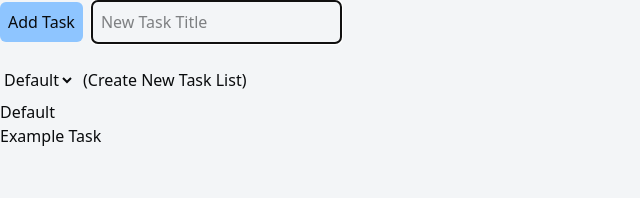
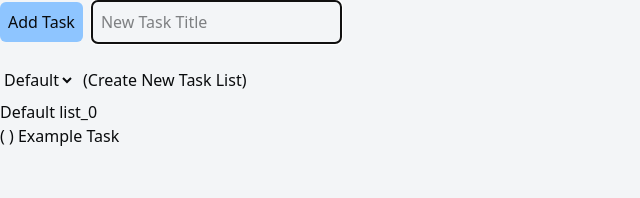
Before and after one commit to JoshuaCoquia/effortless-tasks, a Next.js app: page / in a window 1280 px wide. Shown: the top 198 px of the page, without its empty margins (0-640 px from the left). Built offline with nearby package versions, Linux system fonts and the light colour scheme.

Commit message:
Feat: allow tasks to be renamed and completed

```diff
--- a/src/app/TaskList.tsx
+++ b/src/app/TaskList.tsx
@@ -3,17 +3,33 @@ import type { TaskData } from "./types";
 type TaskListProps = {
   title: string;
   tasks: TaskData[];
+  onTaskButtonClick: (id: string) => void;
+  onTaskTextUpdate: (id: string, e: React.ChangeEvent<HTMLInputElement>) => void;
 };
 
-export default function TaskList({ title, tasks }: TaskListProps) {
+export default function TaskList({
+  title,
+  tasks,
+  onTaskButtonClick,
+  onTaskTextUpdate,
+}: TaskListProps) {
   return (
     <div>
       <h2>{title}</h2>
       <ul>
         {tasks.map((task) => (
           <li key={task.id}>
-            {task.title}
-            {task.completed ? " ✅" : ""}
+            <button onClick={() => {
+              onTaskButtonClick(task.id);
+            }}>
+              {task.completed ? "(X)" : "( )"}
+            </button> <input
+              type="text"
+              value={task.title}
+              onChange={(event) => {
+                onTaskTextUpdate(task.id, event);
+              }}
+            />
           </li>
         ))}
       </ul>
--- a/src/app/page.tsx
+++ b/src/app/page.tsx
@@ -1,21 +1,28 @@
 "use client";
 
-import type { TaskLists } from "./types";
+import type { TaskData, TaskList } from "./types";
 import { useState } from "react";
 import AddTaskForm from "./AddTaskForm";
-import TaskList from "./TaskList";
+import TaskListView from "./TaskList";
 
 export default function Home() {
   const [newTaskTitle, setNewTaskTitle] = useState("");
   const [currentTaskNumber, setCurrentTaskNumber] = useState(1);
   const [currentTaskListNumber, setCurrentTaskListNumber] = useState(1);
-  const [allTaskLists, setAllTaskLists] = useState<TaskLists>([
+  const [allTaskLists, setAllTaskLists] = useState<TaskList[]>([
     {
       id: "list_0",
       title: "Default",
-      tasks: [{ id: "task_0", title: "Example Task" }],
     },
   ]);
+  const [allTasks, setAllTasks] = useState<TaskData[]>([
+    {
+      id: "task_0",
+      title: "Example Task",
+      parentTaskListId: "list_0",
+    },
+  ]);
+
   function handleSubmit(e: React.FormEvent<HTMLFormElement>) {
     e.preventDefault();
     const formData = new FormData(e.currentTarget);
@@ -25,15 +32,17 @@ export default function Home() {
       (taskList) => taskList.id === taskListID
     );
     if (taskList) {
-      const newTask = {
+      const newTask: TaskData = {
         id: "task_".concat(currentTaskNumber.toString()),
         title: taskTitle,
+        parentTaskListId: taskListID,
       };
-      taskList.tasks.push(newTask);
       setCurrentTaskNumber(currentTaskNumber + 1);
+      setAllTasks([...allTasks, newTask]);
+      setNewTaskTitle("");
     }
-    setNewTaskTitle("");
   }
+
   function handleNewTaskList(e: React.MouseEvent<HTMLButtonElement>) {
     e.preventDefault();
     const newTaskListName = prompt("Enter new task list name:");
@@ -43,12 +52,39 @@ export default function Home() {
         {
           id: "list_".concat(currentTaskListNumber.toString()),
           title: newTaskListName,
-          tasks: [],
         },
       ]);
       setCurrentTaskListNumber(currentTaskListNumber + 1);
     }
   }
+
+  function handleTaskButtonClick(taskId: string) {
+    setAllTasks(allTasks.map(task => {
+      if (task.id === taskId) {
+        const updatedTaskCompletion = task.completed ? false : true;
+        return {
+          ...task,
+          completed: updatedTaskCompletion,
+        }
+      } else {
+        return task;
+      }
+    }))
+  }
+
+  function handleTaskTextUpdate(taskId: string, e: React.ChangeEvent<HTMLInputElement>) {
+    setAllTasks(allTasks.map(task => {
+      if (task.id === taskId) {
+        return {
+          ...task,
+          title: e.target.value,
+        }
+      } else {
+        return task;
+      }
+    }))
+  }
+
   return (
     <main>
       <h1 className="hidden">Effortless Tasks</h1>
@@ -62,14 +98,15 @@ export default function Home() {
         onSubmit={handleSubmit}
         onCreateNewTaskList={handleNewTaskList}
       />
-      {/* Dropdown menu to select task list */}
       {/* Task list */}
       <ul>
         {allTaskLists.map((taskList) => (
           <li key={taskList.id}>
-            <TaskList
-              title={taskList.title}
-              tasks={taskList.tasks}
+            <TaskListView
+              title={taskList.title.concat(" ", taskList.id)}
+              tasks={allTasks.filter((task) => task.parentTaskListId === taskList.id)}
+              onTaskButtonClick={handleTaskButtonClick}
+              onTaskTextUpdate={handleTaskTextUpdate}
             />
           </li>
         ))}
--- a/src/app/types.d.ts
+++ b/src/app/types.d.ts
@@ -2,12 +2,10 @@ export type TaskData = {
   id: string;
   title: string;
   completed?: boolean;
+  parentTaskListId: string;
 }
 
 export type TaskList = {
   id: string;
   title: string;
-  tasks: TaskData[];
 }
-
-export type TaskLists = Array<TaskList>;
```
